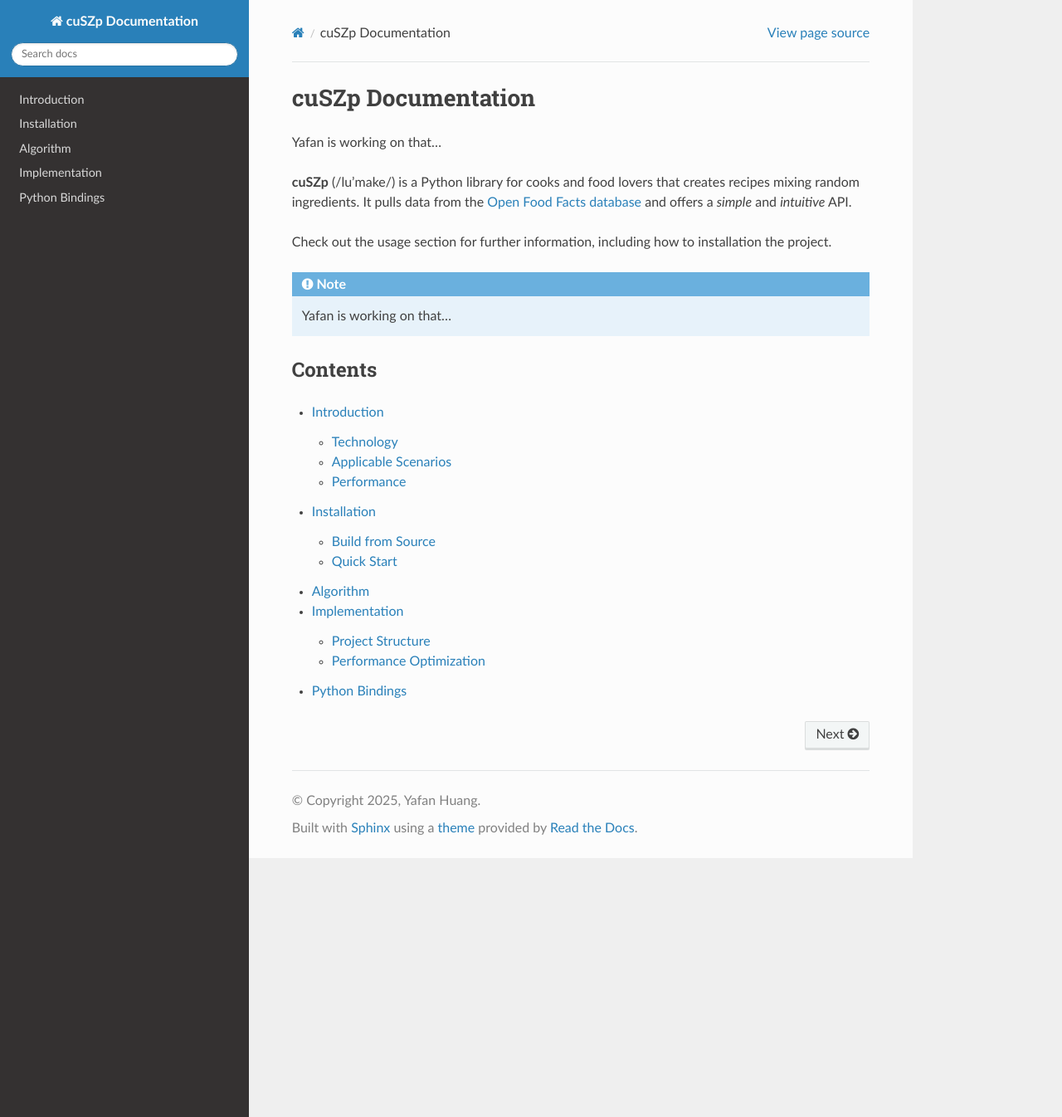
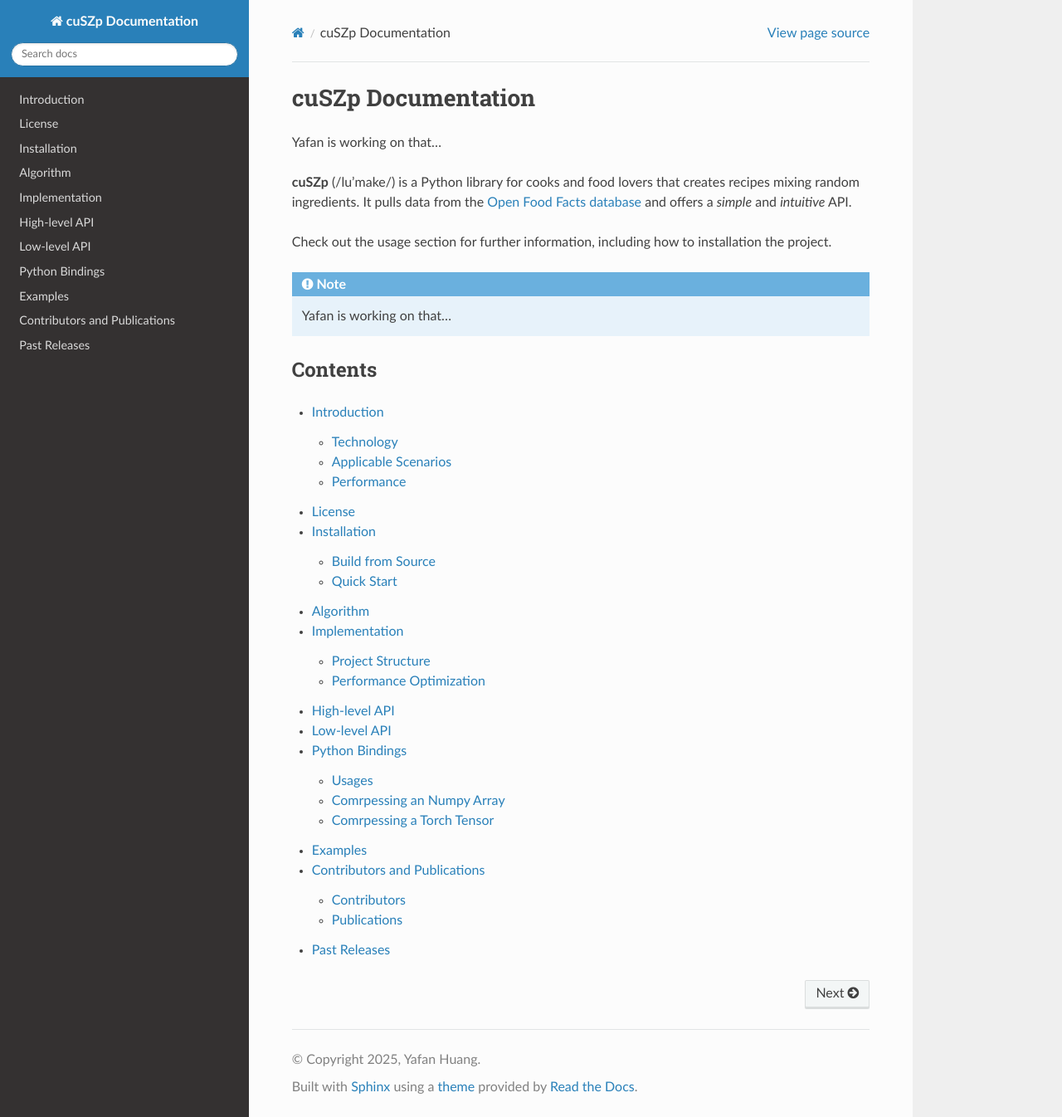
Before and after one commit to hyfshishen/cuSZp-documentation, a Sphinx documentation site: the page built from docs/source/index.rst, in a window 1280 px wide and 1346 px high. Shown: the whole window at 83% size. Built offline with Sphinx 7.4.7 and the Read the Docs theme 3.1.0, drawn with Linux system fonts in a browser that asks for light colours.

Commit message:
updating

```diff
--- /dev/null
+++ b/docs/source/contributors-and-publications.rst
@@ -0,0 +1,10 @@
+Contributors and Publications
+=====
+
+
+Contributors
+--------
+
+
+Publications
+--------
--- /dev/null
+++ b/docs/source/examples.rst
@@ -0,0 +1,2 @@
+Examples
+=====
--- a/docs/source/high-level-api.rst
+++ b/docs/source/high-level-api.rst
@@ -0,0 +1,2 @@
+High-level API
+=====
--- a/docs/source/index.rst
+++ b/docs/source/index.rst
@@ -28,3 +28,6 @@
    high-level-api
    low-level-api
    python-bindings
+   examples
+   contributors-and-publications
+   past-releases
--- a/docs/source/license.rst
+++ b/docs/source/license.rst
@@ -1,2 +1,2 @@
 License
-===
+=====
--- a/docs/source/low-level-api.rst
+++ b/docs/source/low-level-api.rst
@@ -0,0 +1,2 @@
+Low-level API
+=====
--- /dev/null
+++ b/docs/source/past-releases.rst
@@ -0,0 +1,2 @@
+Past Releases
+=====
--- a/docs/source/python-bindings.rst
+++ b/docs/source/python-bindings.rst
@@ -1,2 +1,12 @@
 Python Bindings
 =====
+
+Usages
+--------
+
+Comrpessing an Numpy Array
+--------
+
+
+Comrpessing a Torch Tensor
+--------
```
